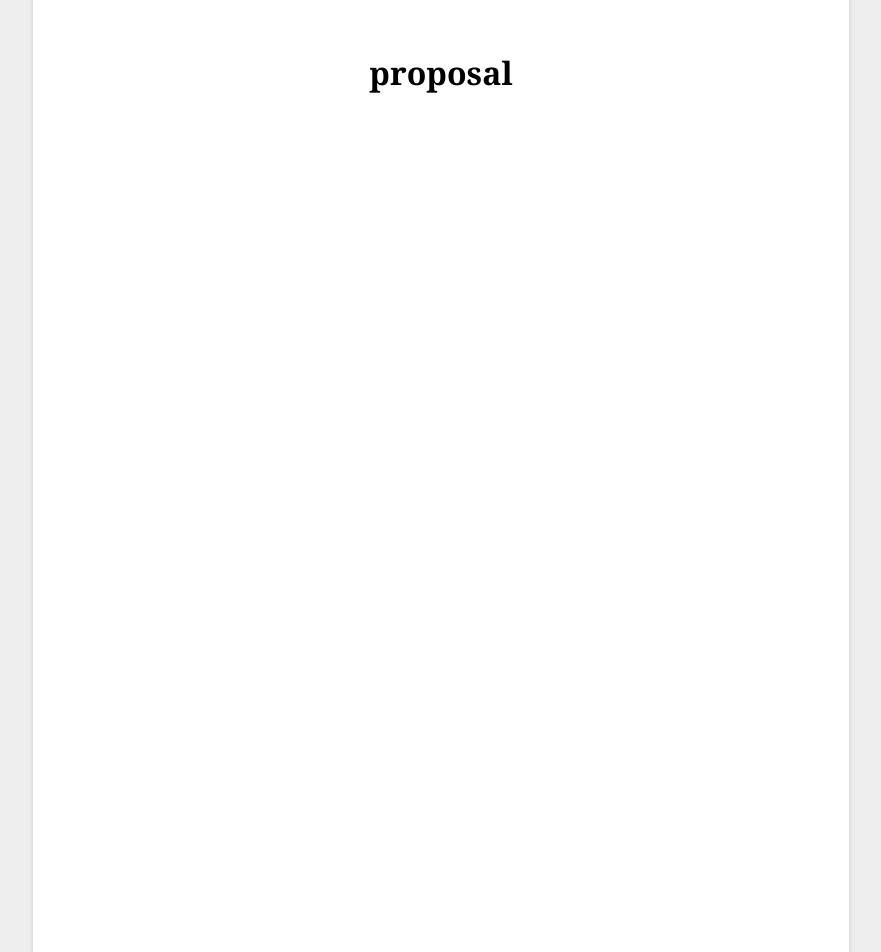
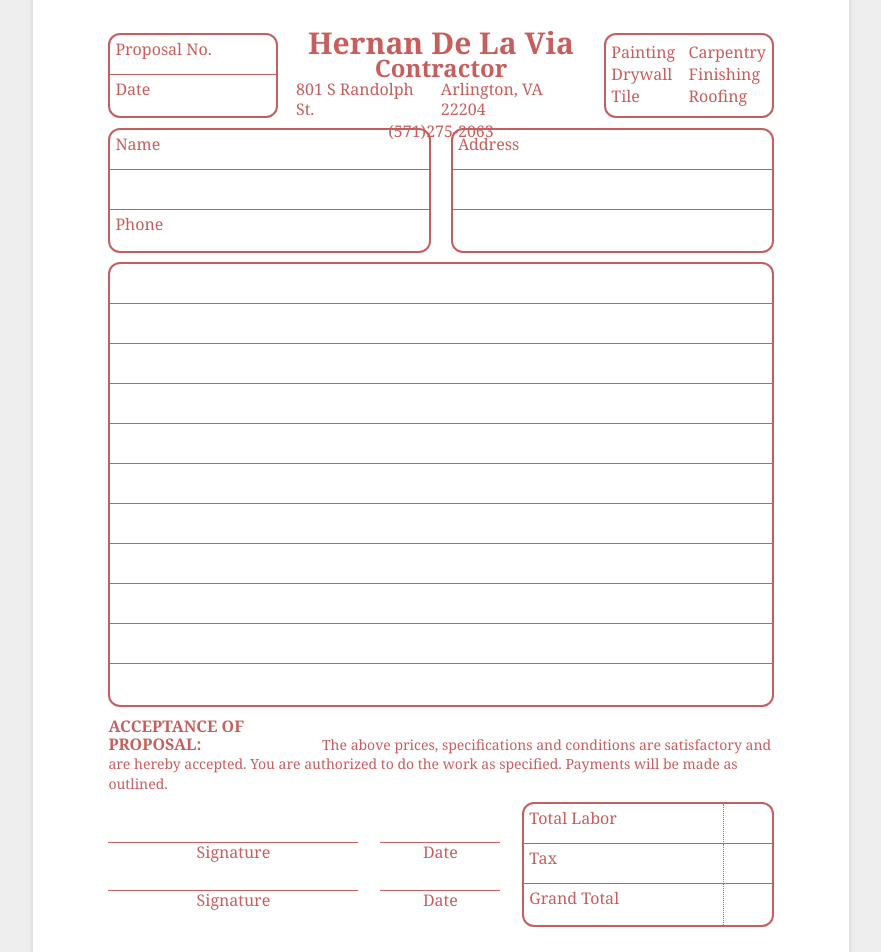
Before and after one commit to odelavia/contracting-proposal-generator, a React app: page / in a window 1280 px wide. Shown: the part 80-1032 px from the top of the page, without its empty margins (199-1080 px from the left). Built offline with nearby package versions, Linux system fonts and the light colour scheme.

Commit message:
set up initial styling for contractor proposal.

```diff
--- /dev/null
+++ b/client/src/components/Header.js
@@ -0,0 +1,27 @@
+import React, { Component } from 'react';
+
+class ProposalTemplate extends Component {
+  constructor(props) {
+    super(props);
+
+    this.state = {}
+  }
+
+  		// window.print();
+
+  render() {
+    return (
+      <div className='header off-red' contentEditable="true" suppressContentEditableWarning>
+        <h1 className=''>Hernan De La Via</h1>
+        <h2>Contractor</h2>
+        <div className='address-container'>
+          <div className='address'>801 S Randolph St.</div>
+          <div className='address'>Arlington, VA 22204</div>
+        </div>
+        <div>(571)275-2063</div>
+      </div>
+    );
+  }
+}
+
+export default ProposalTemplate;
--- /dev/null
+++ b/client/src/components/OverLineInput.js
@@ -0,0 +1,25 @@
+import React, { Component } from 'react';
+
+class OverLineInput extends Component {
+  constructor(props) {
+    super(props);
+
+    this.state = {
+      className: props.className,
+    }
+  }
+
+  		// window.print();
+
+  render() {
+    return (
+      <div className={`overline-input ${this.state.className}`}>
+        <span>
+          {this.props.children}
+        </span>
+      </div>
+    );
+  }
+}
+
+export default OverLineInput;
--- a/client/src/components/ProposalTemplate.js
+++ b/client/src/components/ProposalTemplate.js
@@ -1,4 +1,7 @@
 import React, { Component } from 'react';
+import TemplateSection from './TemplateSection';
+import Header from './Header';
+import OverLineInput from './OverLineInput';
 
 class ProposalTemplate extends Component {
   constructor(props) {
@@ -11,8 +14,76 @@ class ProposalTemplate extends Component {
 
   render() {
     return (
-      <div className='templateContainer page' contenteditable="true">
-        <h1>proposal</h1>
+      <div className='template-container page' contentEditable="true" suppressContentEditableWarning>
+        <TemplateSection id="proposalNo" className='proposalNo-container'>
+          <div className='border-bottom padd5'>Proposal No. </div>
+          <div className='padd5'>Date </div>
+        </TemplateSection>
+        <Header/>
+        <TemplateSection id='servicesAvail' >
+          <div className='services-available'>
+            <div className='margin3-75'>Painting</div>
+            <div className='margin3-75'>Carpentry</div>
+            <div className='margin3-75'>Drywall</div>
+            <div className='margin3-75'>Finishing</div>
+            <div className='margin3-75'>Tile</div>
+            <div className='margin3-75'>Roofing</div>
+          </div>
+        </TemplateSection>
+        <TemplateSection id='namephone'>
+          <section className='namephone-container'>
+            <div className='border-bottom padd5'>Name</div>
+            <div className='border-bottom'></div>
+            <div className='padd5'>Phone</div>
+          </section>
+        </TemplateSection>
+        <TemplateSection id='customer-address'>
+          <section className='customer-address-container'>
+            <div className='border-bottom padd5'>Address</div>
+            <div className='border-bottom'></div>
+          </section>
+        </TemplateSection>
+        <TemplateSection id='body'>
+          <section className='body-container'>
+            <div className='border-bottom'></div>
+            <div className='border-bottom'></div>
+            <div className='border-bottom'></div>
+            <div className='border-bottom'></div>
+            <div className='border-bottom'></div>
+            <div className='border-bottom'></div>
+            <div className='border-bottom'></div>
+            <div className='border-bottom'></div>
+            <div className='border-bottom'></div>
+            <div className='border-bottom'></div>
+          </section>
+        </TemplateSection>
+        <section id='legal'>
+          <div className='off-red legal-container'>
+            <h4 className='acceptance'>ACCEPTANCE OF PROPOSAL:</h4>
+            <p className='small-print'> The above prices, specifications and conditions are satisfactory and are hereby accepted. You are authorized to do the work as specified. Payments will be made as outlined.</p>
+          </div>
+        </section>
+        <section id='sig-date'>
+          <OverLineInput className='sig1'>Signature</OverLineInput>
+          <OverLineInput className='date1'>Date</OverLineInput>
+          <OverLineInput className='sig2'>Signature</OverLineInput>
+          <OverLineInput className='date2'>Date</OverLineInput>
+        </section>
+        <TemplateSection id='cost'>
+          <section className='cost-container'>
+            <div className='cost-line'>
+              <div className='border-bottom padd5 labor'>Total Labor</div>
+              <div className='cents-box'></div>
+            </div>
+            <div className='cost-line'>
+              <div className='border-bottom padd5 tax'>Tax</div>
+              <div className='cents-box'></div>
+            </div>
+            <div className='cost-line'>
+              <div className='padd5 total'>Grand Total</div>
+            </div>
+          </section>
+        </TemplateSection>
       </div>
     );
   }
--- /dev/null
+++ b/client/src/components/TemplateSection.js
@@ -0,0 +1,29 @@
+import React, { Component } from 'react';
+
+class ProposalTemplate extends Component {
+  constructor(props) {
+    super(props);
+
+    this.state = {
+      id: props.id,
+      className: props.className,
+    }
+  }
+
+  		// window.print();
+
+  render() {
+    return (
+      <div
+        className={`template-section ${this.state.className}`}
+        contentEditable="true"
+        suppressContentEditableWarning
+        id={this.state.id}
+      >
+      {this.props.children}
+      </div>
+    );
+  }
+}
+
+export default ProposalTemplate;
--- /dev/null
+++ b/client/src/styles/components/Header.scss
@@ -0,0 +1,30 @@
+.header {
+  grid-area: head;
+  display: flex;
+  flex-direction: column;
+  justify-content: flex-start;
+  align-items: center;
+  justify-self: center;
+  width: 300px;
+  height: 85px;
+  line-height: 20px;
+}
+
+h1 {
+  font-size: 30px;
+  margin-bottom: 5px;
+}
+
+h2 {
+  font-size: 24px;
+  margin-bottom: 1px;
+}
+
+.address-container {
+  display: flex;
+  margin-bottom: 2px;
+}
+
+.address {
+  padding: 0 5px 0 5px;
+}
--- /dev/null
+++ b/client/src/styles/components/OverLineInput.scss
@@ -0,0 +1,6 @@
+.overline-input {
+  color: $off-red;
+  border-top: $off-red solid 1px;
+  height: 30px;
+  border-top-width: 100%;
+}
--- a/client/src/styles/components/ProposalTemplate.scss
+++ b/client/src/styles/components/ProposalTemplate.scss
@@ -1,18 +1,47 @@
-// body {
-//   background-color: #333;
-//   padding: 2em;
-// }
+div.page-break {
+	page-break-after: always;
+}
+/* For top-level headings only */
+h1 {
+	/* Force page breaks after */
+	page-break-before: always;
+}
+/* For all headings */
+h1, h2, h3, h4, h5 {
+	/* Avoid page breaks immediately */
+  page-break-after: avoid;
+  margin: 0;
+}
+/* For all paragraph tags */
+p {
+	/* Reset the margin so that the text starts and ends at the expected marks */
+	margin: 0;
+}
+/* For adjacent paragraph tags */
+p + p {
+	/* Restore the spacing between the paragraphs */
+	margin-top: 0.5cm;
+}
+/* For links in the document */
+a {
+	/* Prevent colorization or decoration */
+	text-decoration: none;
+	color: black;
+}
 
-.templateContainer {
-  // width: 777px;
-  // height: 1017px;
-  // background-color: blue;
-    // background-color: $off-white;
-    // color: $off-black;
-    // box-shadow: 0px 0px 10px 2px lighten($off-black, 50%);
+.template-container {
+  display: grid;
+  grid-template-columns: repeat(6, 1fr);
+  grid-template-areas:
+  'proposalNo head head head head availServices'
+  'namephone namephone namephone address address address'
+  'body body body body body body'
+  'legal legal legal legal legal legal'
+  'sig sig sig sig total total';
+  // box-shadow: 0px 0px 10px 2px lighten($off-black, 50%);
 }
+
 .page {
-  // background: #fff;
   // box-shadow:
   //   0 -1px 1px rgba(0,0,0,0.15),          /* The top layer shadow */
   //   0 -10px 0 -5px #eee,                  /* The second layer */
@@ -36,40 +65,158 @@
 	outline: 0;
 }
 
-div.page-break {
-	page-break-after: always;
+.padd5 {
+  padding: 5px 5px 0 5px;
 }
-/* For top-level headings only */
-h1 {
-	/* Force page breaks after */
-	page-break-before: always;
+
+.margin3-75 {
+  margin: 3.75px 0 3.75 0;
 }
-/* For all headings */
-h1, h2, h3, h4, h5, h6 {
-	/* Avoid page breaks immediately */
-	page-break-after: avoid;
+
+.pad-horizontal {
+  padding: 0 5px 0 5px;
 }
-/* For all paragraph tags */
-p {
-	/* Reset the margin so that the text starts and ends at the expected marks */
-	margin: 0;
+
+.proposalNo-container {
+  width: 170px;
 }
-/* For adjacent paragraph tags */
-p + p {
-	/* Restore the spacing between the paragraphs */
-	margin-top: 0.5cm;
+
+#proposalNo {
+  grid-area: proposalNo;
 }
-/* For links in the document */
-a {
-	/* Prevent colorization or decoration */
-	text-decoration: none;
-	color: black;
+
+#servicesAvail {
+  grid-area: availServices;
+  width: 170px;
+  padding: 8px 0 8px 0;
 }
-/* For tables in the document */
-table {
-	/* Avoid page breaks inside */
-	page-break-inside: avoid;
+
+/* services available section */
+.services-available {
+  position: relative;
+  display: grid;
+  grid-template-columns: 1fr 1fr;
+  grid-template-areas: 'col1 col2';
+  align-self: center;
+  flex-wrap: wrap;
+  height: 100%;
 }
+
+#namephone {
+  grid-area: namephone;
+  margin-right: 10px;
+  height: 125px;
+}
+
+#customer-address {
+  grid-area: address;
+  margin-left: 10px;
+  height: 125px;
+}
+
+// .customer-address-container {
+//   display: flex;
+//   flex-direction: column;
+// }
+
+#body {
+  grid-area: body;
+  padding-bottom: 0;
+  height: 445px;
+}
+
+#legal {
+  grid-area: legal;
+  display: flex;
+}
+
+.acceptance {
+  display:inline-block;
+  width: 210px;
+}
+
+.small-print {
+  display: inline;
+  font-size: 14px;
+}
+
+#sig-date {
+  grid-area: sig;
+  display: grid;
+  grid-template-columns: 1fr 1fr;
+  grid-template-areas:
+  'sig1 date1'
+  'sig2 date2';
+  justify-items: center;
+  height: 125px;
+}
+
+.sig1 {
+  grid-area: sig1;
+  display: flex;
+  width: 250px;
+  justify-content: center;
+  margin-top: 40px;
+}
+
+.date1 {
+  grid-area: date1;
+  display: flex;
+  width: 120px;
+  justify-content: center;
+  margin-top: 40px;
+}
+
+.sig2 {
+  grid-area: sig2;
+  display: flex;
+  width: 250px;
+  justify-content: center;
+  margin-top: 10px;
+}
+
+.date2 {
+  grid-area: date2;
+  display: flex;
+  width: 120px;
+  justify-content: center;
+  margin-top: 10px;
+}
+
+#cost {
+  grid-area: total;
+  padding-bottom: 0;
+  height: calc( 45px + (2 * 40px));
+}
+
+.cost-container {
+  height: 100%;
+}
+
+.cost-line {
+  display: flex;
+}
+
+.labor {
+  width: 200px !important;
+  border-right: $off-red 1px dotted;
+}
+.tax {
+  width: 200px !important;
+  border-right: $off-red 1px dotted;
+}
+.total {
+  width: 200px !important;
+  border-right: $off-red 1px dotted;
+  height: 41px;
+}
+
+.cents-box {
+  width: 47.4px;
+  border-bottom: $off-red 1px solid;
+  height: 40px;
+}
+
 /* Use CSS Paged Media to switch from continuous documents to sheet-like documents with separate pages */
 @page {
 	/* You can only change the size, margins, orphans, widows and page breaks here */
--- /dev/null
+++ b/client/src/styles/components/TemplateSection.scss
@@ -0,0 +1,16 @@
+.template-section {
+  display: flex;
+  flex-direction: column;
+  border: $off-red 2px solid;
+  border-radius: 12px;
+  // padding: 5px;
+  color: $off-red;
+  // padding-bottom: 20px;
+  height: 85px;
+}
+.border-bottom {
+  height: 40px;
+  border-bottom: $off-red 1px solid;
+  // margin-bottom: 5px;
+  width: 100%
+}
--- a/client/src/styles/components/_app.scss
+++ b/client/src/styles/components/_app.scss
@@ -38,8 +38,9 @@ body {
 /* ------- Pagination */
 
 h1, h2 {
-page-break-after: avoid;
-page-break-before: always;
+  margin: 0;
+  page-break-after: avoid;
+  page-break-before: always;
 }
 
 p {
@@ -110,19 +111,6 @@ blockquote {
   margin-right: 20%;
   }
 
-/*  ------ Special sections, using CSS class identifiers */
-
-// pre {
-//   font-family: "Comic Sans", fantasy, serif;
-//   font-style: italic;
-//   margin-left: 20%;
-// }
-
-// p.fineprint {
-//   font-size: 70%;
-//   text-indent: 0em;
-// }
-
-// pre.copyright, .noprint {
-//   display:none;
-// }
+.off-red {
+  color: $off-red;
+}
--- a/client/src/styles/main.scss
+++ b/client/src/styles/main.scss
@@ -2,3 +2,6 @@
 @import './setup/base';
 @import './components/app';
 @import './components/ProposalTemplate';
+@import './components/Header';
+@import './components/TemplateSection';
+@import './components/OverLineInput';
--- a/client/src/styles/setup/_base.scss
+++ b/client/src/styles/setup/_base.scss
@@ -14,7 +14,7 @@ body {
 
 h1 {
   font-size: 2em;
-  margin: 0.67em 0;
+  // margin: 0.67em 0;
 }
 
 hr {
--- a/client/src/styles/setup/_variables.scss
+++ b/client/src/styles/setup/_variables.scss
@@ -1,5 +1,6 @@
 // COLORS
 $off-black: #131313;
 $off-white: #f5f5f5;
+$off-red: #c75e5e
 
 // FONTS
```
